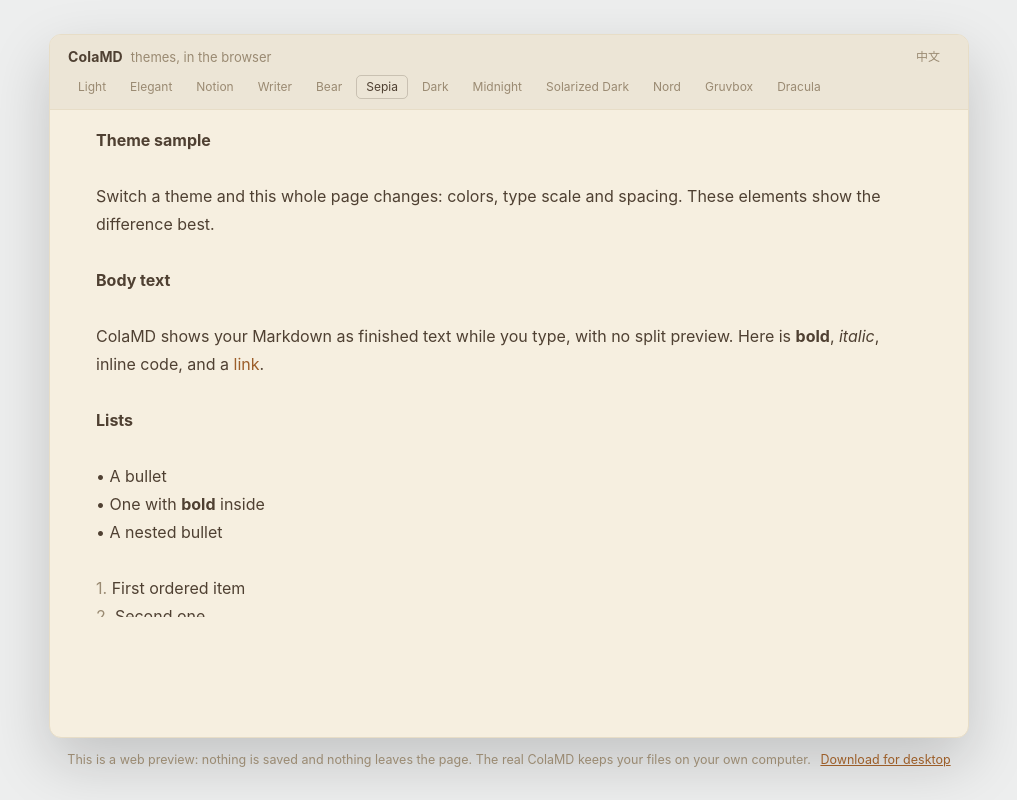
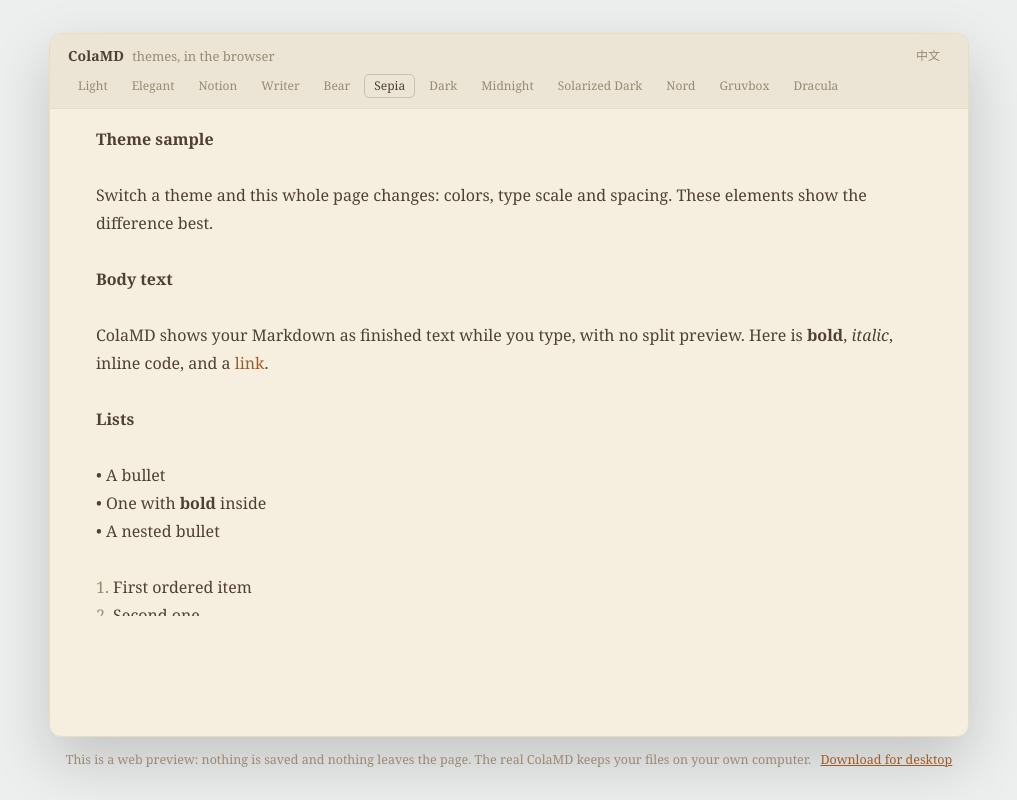
Before and after one commit to fakerUNcode/colaMD-CT, a website built with Vite: page src/web/index.html in a window 1280 px wide. Both pictures are taken after a click on the button "Sepia". Shown: the whole page, without its empty margins (131-1148 px from the left). Built offline with nearby package versions, Linux system fonts and the light colour scheme.

Commit message:
feat: 内置开源阅读字体并同步羊皮纸默认界面字体；v2.7.28
- 内置 LXGW WenKai（Light/Regular/Medium 完整字库）、Literata（可变正斜体）与 JetBrains Mono（可变正斜体）WOFF2 字体，经 fonts.css 全局 @font-face 加载，三平台离线可用
- 编辑器字体下拉列表置顶展示三款内置字体并标注内置标签，自动与系统字体去重
- 羊皮纸主题默认将内置阅读字体同时应用到正文与界面外壳（顶栏、文件面板、大纲、弹窗），快捷键保持等宽；全局无衬线界面字体补齐中文兜底
- 同步版本号至 v2.7.28、changelog、README_CT 与应用内更新提示

```diff
--- a/package.json
+++ b/package.json
@@ -1,6 +1,6 @@
 {
   "name": "colamd-ct",
-  "version": "2.7.27",
+  "version": "2.7.28",
   "description": "ColaMD CT - ColaMD with Typora-grade image workflow, table editing and full keyboard shortcuts. Based on ColaMD (MIT) by marswave.ai.",
   "main": "dist/main/index.js",
   "author": {
--- a/src/renderer/main.ts
+++ b/src/renderer/main.ts
@@ -21,6 +21,7 @@ import { showPreferences } from './preferences'
 import { setupAppMenu, bindModuleButtons, refreshCustomThemes, MENU_MODULES } from './app-menu'
 import { mergeAccelerators } from '../shared/commands'
 import type { AppSettings } from '../shared/settings-types'
+import './themes/fonts.css'
 import './themes/base.css'
 import './themes/premium.css'
 import './themes/editor-preview.css'
@@ -2380,7 +2381,8 @@ async function init(): Promise<void> {
     '2.7.3': { zh: '本地链接能跳了', en: 'local links navigate' },
     '2.7.25': { zh: '菜单里能检查更新了，启动行为可选', en: 'in-app updates + startup modes' },
     '2.7.26': { zh: '支持滑块调节字体大小与粗细', en: 'font size & weight sliders' },
-    '2.7.27': { zh: '优化羊皮纸主题中英与代码字体', en: 'improved Sepia theme fonts' }
+    '2.7.27': { zh: '优化羊皮纸主题中英与代码字体', en: 'improved Sepia theme fonts' },
+    '2.7.28': { zh: '内置霞鹜文楷等开源字体，羊皮纸界面同步', en: 'bundled LXGW WenKai/Literata/JetBrains Mono fonts' }
   }
   let updateDownloaded = false
   function showUpdateBanner(version: string): void {
--- a/src/renderer/themes/base.css
+++ b/src/renderer/themes/base.css
@@ -7,7 +7,7 @@
 html, body {
   height: 100%;
   overflow: hidden;
-  font-family: -apple-system, BlinkMacSystemFont, 'Segoe UI', 'Noto Sans', Helvetica, Arial, sans-serif;
+  font-family: -apple-system, BlinkMacSystemFont, 'Segoe UI', 'PingFang SC', 'Hiragino Sans GB', 'Microsoft YaHei UI', 'Microsoft YaHei', 'Noto Sans SC', 'Noto Sans', Helvetica, Arial, sans-serif;
   background: var(--bg-color);
   color: var(--text-color);
 }
@@ -1718,6 +1718,10 @@ body.has-custom-ui-font.has-custom-font-size #update-banner {
 }
 
 .font-modal-list-item {
+  display: flex;
+  align-items: center;
+  justify-content: space-between;
+  gap: 8px;
   padding: 6px 10px;
   cursor: pointer;
   color: var(--text-color);
@@ -1725,6 +1729,12 @@ body.has-custom-ui-font.has-custom-font-size #update-banner {
   white-space: nowrap;
   overflow: hidden;
   text-overflow: ellipsis;
+}
+
+.font-modal-list-badge {
+  flex: none;
+  font-size: 11px;
+  color: var(--text-muted);
 }
 
 .font-modal-list-item:hover,
--- /dev/null
+++ b/src/renderer/themes/fonts.css
@@ -0,0 +1,61 @@
+/* 内置开源字体（SIL OFL 1.1），离线可用、Windows / macOS / Linux 渲染一致。
+ * - LXGW WenKai（霞鹜文楷 v1.530 完整字库）：Light / Regular / Medium
+ * - Literata（v3.103 可变字体）：200–900 连续字重（正体 + 斜体）
+ * - JetBrains Mono（v2.304 可变字体）：100–800 连续字重（正体 + 斜体）
+ */
+
+@font-face {
+  font-family: 'LXGW WenKai';
+  src: url('../assets/fonts/LXGWWenKai-Light.woff2') format('woff2');
+  font-weight: 100 350;
+  font-style: normal;
+  font-display: swap;
+}
+
+@font-face {
+  font-family: 'LXGW WenKai';
+  src: url('../assets/fonts/LXGWWenKai-Regular.woff2') format('woff2');
+  font-weight: 400 450;
+  font-style: normal;
+  font-display: swap;
+}
+
+@font-face {
+  font-family: 'LXGW WenKai';
+  src: url('../assets/fonts/LXGWWenKai-Medium.woff2') format('woff2');
+  font-weight: 500 900;
+  font-style: normal;
+  font-display: swap;
+}
+
+@font-face {
+  font-family: 'Literata';
+  src: url('../assets/fonts/Literata-Variable.woff2') format('woff2');
+  font-weight: 200 900;
+  font-style: normal;
+  font-display: swap;
+}
+
+@font-face {
+  font-family: 'Literata';
+  src: url('../assets/fonts/Literata-Italic-Variable.woff2') format('woff2');
+  font-weight: 200 900;
+  font-style: italic;
+  font-display: swap;
+}
+
+@font-face {
+  font-family: 'JetBrains Mono';
+  src: url('../assets/fonts/JetBrainsMono-Variable.woff2') format('woff2');
+  font-weight: 100 800;
+  font-style: normal;
+  font-display: swap;
+}
+
+@font-face {
+  font-family: 'JetBrains Mono';
+  src: url('../assets/fonts/JetBrainsMono-Italic-Variable.woff2') format('woff2');
+  font-weight: 100 800;
+  font-style: italic;
+  font-display: swap;
+}
--- a/src/renderer/themes/premium.css
+++ b/src/renderer/themes/premium.css
@@ -21,7 +21,17 @@ body.theme-sepia {
   --table-header-bg: #ece2cb;
   --selection-bg: rgba(160, 98, 45, 0.15);
   --highlight-bg: #f2dfa8;
+  --font-body: 'Literata', 'Charter', 'Source Serif 4', Georgia, 'LXGW WenKai', 'Source Han Serif SC', 'Noto Serif SC', 'Songti SC', 'PingFang SC', 'Hiragino Sans GB', 'Microsoft YaHei', serif;
   --font-mono: 'JetBrains Mono', 'SF Mono', 'Cascadia Mono', 'Fira Code', Menlo, Consolas, 'PingFang SC', 'Noto Sans SC', 'Microsoft YaHei', monospace;
+}
+
+/* 羊皮纸主题默认同时将内置阅读字体应用到界面外壳（顶栏、文件面板、大纲、弹窗），
+   快捷键按钮等宽字体保持不变。 */
+body.theme-sepia,
+body.theme-sepia button:not(.colamd-pref-key-binding),
+body.theme-sepia input,
+body.theme-sepia select {
+  font-family: var(--font-body);
 }
 /* ---------- 简白 Notion ----------
    Clean minimal workspace. Warm off-black text on white,
--- a/themes/sepia.css
+++ b/themes/sepia.css
@@ -18,6 +18,7 @@
   --table-header-bg: #ece2cb;
   --selection-bg: rgba(160, 98, 45, 0.15);
   --highlight-bg: #f2dfa8;
+  --font-body: 'Literata', 'Charter', 'Source Serif 4', Georgia, 'LXGW WenKai', 'Source Han Serif SC', 'Noto Serif SC', 'Songti SC', 'PingFang SC', 'Hiragino Sans GB', 'Microsoft YaHei', serif;
   --font-mono: 'JetBrains Mono', 'SF Mono', 'Cascadia Mono', 'Fira Code', Menlo, Consolas, 'PingFang SC', 'Noto Sans SC', 'Microsoft YaHei', monospace;
 }
 
```
Also changed, not shown: src/renderer/editor/font-settings.ts (+25 -4 lines), README_CT.md, resources/demo/changelog.md, src/renderer/assets/fonts/JetBrainsMono-Italic-Variable.woff2 (added), src/renderer/assets/fonts/JetBrainsMono-Variable.woff2 (added), src/renderer/assets/fonts/Literata-Italic-Variable.woff2 (added), src/renderer/assets/fonts/Literata-Variable.woff2 (added), 3 other files.
